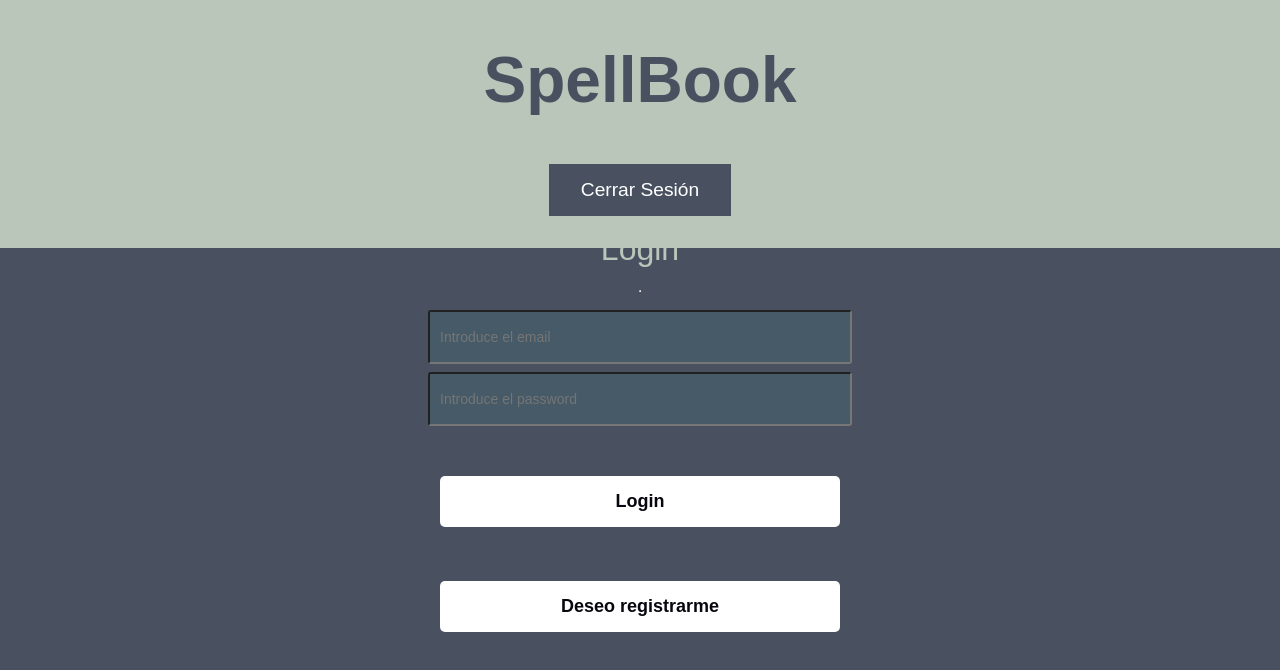
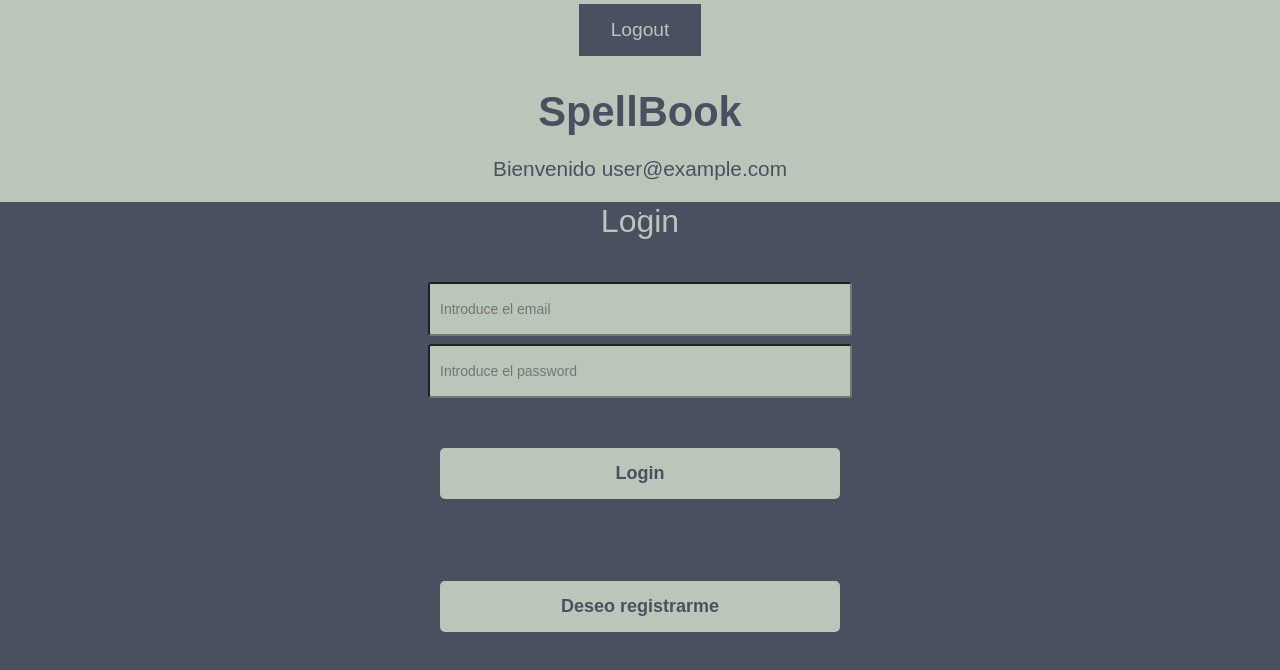
Before and after one commit to fruisua898/DWEC-spell_book, a React (Create React App) app in the folder spellbook/: page /login in a window 1280 px wide. Shown: the top 670 px of the page. Built offline with nearby package versions, Linux system fonts and the light colour scheme; no server answers; sample sign-in values are in the browser's storage.

Commit message:
Finalizado

```diff
--- a/spellbook/src/components/Cargando.jsx
+++ b/spellbook/src/components/Cargando.jsx
@@ -4,7 +4,6 @@ const Cargando = () => {
     return (
         <div className="cargando">
             <p>Cargando ...</p>
-            {/*<img src="/bg.png"></img>*/}
         </div>
     )
 }
--- a/spellbook/src/components/Header.jsx
+++ b/spellbook/src/components/Header.jsx
@@ -1,13 +1,6 @@
 import React from 'react';
 import {auth} from '../firebase';
-import {
-    BrowserRouter as Router,
-    Navigate,
-    useNavigate,
-    Routes,
-    Route,
-    Link
-  } from "react-router-dom";
+import {useNavigate} from "react-router-dom";
 
 
 const Header = (props) => {
@@ -28,20 +21,26 @@ const Header = (props) => {
 
 
     <header>
+        {user === null?
+            (null
+                ):(
+            <button className="dark-grey"
+            onClick={() => logout()}>
+                Logout
+                </button>
+            )}
         <h1>SpellBook</h1>
-        <span>
+
+
 
                 {user === null?
                 (null
                     ):(
-                <button className="logout"
-                onClick={() => logout()}>
-                    Cerrar Sesión
-                    </button>
+                <p>Bienvenido {user.email}</p>
                 )}
 
 
-        </span>
+
 
 
 
--- a/spellbook/src/components/Home.jsx
+++ b/spellbook/src/components/Home.jsx
@@ -1,9 +1,9 @@
-import React, {useState, useEffect, useRef} from "react";
+import React, {useState, useEffect} from "react";
 import Cargando from "./Cargando";
 import SpellCaster from "./SpellCaster";
 import Lista from "./Lista";
-import {db, auth} from "../firebase";
-import {Navigate, useNavigate} from 'react-router-dom'
+import {auth} from "../firebase";
+import {useNavigate} from 'react-router-dom'
 
 
 const Home = () => {
@@ -22,24 +22,15 @@ const Home = () => {
     }
   },[])
 
-  /*const filteredSpellsRef = useRef([]); //
-
-  const checkSpells = spells => {
-    const data = db.collection("hechizos").doc(auth.currentUser.email).get()
-    //const arrayData = data.docs.map (doc => ({id:doc.id}))
-    console.log(data)
-    spells.map(() => {
-
-    })
-  }
-  */
-
   const [spells, setSpells] = useState([]);
 
   useEffect(() => {
     fetch("https://api.open5e.com/spells/?ordering=level_int&limit=321")
       .then(response => response.json())
-      .then (data =>setSpells(data.results))
+      .then (data =>{
+        const newSpells = data.results.map((spell, id) => ({...spell, id }));
+        setSpells(newSpells);
+      })
   },[])
 
     if(spells.length === 0){
--- a/spellbook/src/components/Lista.jsx
+++ b/spellbook/src/components/Lista.jsx
@@ -1,25 +1,60 @@
-import React from 'react';
+import React, {useEffect, useState} from 'react';
 import {auth, db} from '../firebase'
+import firebase from 'firebase/app'
+
 const Lista = (props) => {
+
+    const {listaSpell, setSpells} = props;
+    const [search, setSearch] = useState("");
+
     const user = auth.currentUser;
-    const {listaSpell, setSpells} = props;
+    var path = db.collection("hechizos").doc(user.email);
+
+
+    useEffect(() => {
+        path.get().then((doc) => {
+            const spellsIds = doc.data().id
+            const spellsChecks = listaSpell.map((spell, id) => (
+                spellsIds.includes(id)?{...spell, check:true}:spell
+            ))
+            console.log(spellsChecks)
+            setSpells([...spellsChecks])
+        }).catch((error) => {
+            console.log("Error getting document:", error);
+        });
+    }, [])
 
     function handleCheck(value, id){
+        const newListaSpell = [...listaSpell];
 
-        const newListaSpell = [...listaSpell];
+        if (newListaSpell[id].check =!value){
+
+            path.update({
+                id: firebase.firestore.FieldValue.arrayUnion(id)
+            });
+
+         } else {
+
+            path.update({
+                id: firebase.firestore.FieldValue.arrayRemove(id)
+            });
+         }
         newListaSpell[id].check = !value;
         setSpells(newListaSpell);
 
+
     }
-
+    const filteredSpellsBySearch = listaSpell.filter(spell => spell.name.toLowerCase().includes(search.toLowerCase()));
     return (
         <section className="spellList">
             <h1>Lista</h1>
+            <input placeholder="Filter by name ..." type="search" value={search} onChange={ event => setSearch(event.target.value)}/>
             <table>
 
                 <thead>
 
                 <tr className="tableheader">
+
                     <td>
                         Nombre
                     </td>
@@ -41,9 +76,9 @@ const Lista = (props) => {
                 </thead>
 
                 {
-                    props.listaSpell.map((spell, id) => {
+                    filteredSpellsBySearch.map((spell, id) => {
 
-
+                        console.log(spell.check, spell.name)
                         return(<tbody key={id}>
 
                         <tr>
@@ -67,7 +102,7 @@ const Lista = (props) => {
                             </td>
 
                             <td>
-                                <input type="checkbox" onClick={()=>handleCheck(spell.check, id)} value={spell.check || false}></input>
+                                <input type="checkbox" onClick={()=>handleCheck(spell.check, spell.id)} checked={spell.check || false}></input>
                                 {/* Short circuit - Evitar tipado indeseado */}
                             </td>
                         </tr>
--- a/spellbook/src/components/Login.jsx
+++ b/spellbook/src/components/Login.jsx
@@ -62,15 +62,9 @@ const Login = () => {
                 uid:res.user.uid,
                 registrado:Date.now()
               })
-              await db.collection('hechizos').doc(res.email).set({
-                nombre: "",
-                rango:"",
-                nivel: 0,
-                escuela: "",
-                owner: {
-                        id:res.user.uid,
-                        email:res.user.email
-                        }
+              await db.collection('hechizos').doc(res.user.email).set({
+                    id: []
+
 
               })
             setEmail("")
@@ -114,7 +108,6 @@ const Login = () => {
 
                         <input
                             type="email"
-                            className="form-control mb-2"
                             placeholder="Introduce el email"
                             onChange={e => setEmail(e.target.value)}
                             value={email}
@@ -122,20 +115,19 @@ const Login = () => {
 
                         <input
                             type="password"
-                            className="form-control mb-2"
                             placeholder="Introduce el password"
                             onChange={e => setPass(e.target.value)}
                             value={pass}
                         />
                         <button
-                            className="btn btn-lg btn-dark w-100 mb-2"
+                            className="white-grey"
                         >
                         { esRegistro? "Registrarse":"Login" }
                         </button>
 
 
                         <button
-                            className="btn btn-sm btn-info w-100 mb-2"
+                            className="white-grey"
                             type="button"
                             onClick={() => setEsRegistro(!esRegistro)}
                         >
--- a/spellbook/src/components/SpellCaster.jsx
+++ b/spellbook/src/components/SpellCaster.jsx
@@ -3,13 +3,9 @@ import React from 'react';
 
 const SpellCaster = (props) => {
 
-    const [spells, setSpell] = React.useState([])
-    const [spell, setSpells] = React.useState([])
-    const [hayCambios, setHayCambios] = React.useState(true)
 
     return (
     <section className="spellcaster">
-        <form>
         <h1>Conjuros</h1>
         <table>
         <thead>
@@ -47,11 +43,6 @@ const SpellCaster = (props) => {
 
     </table>
 
-
-
-        </form>
-
-
 </section>
     )
 }
--- a/spellbook/src/css/App.css
+++ b/spellbook/src/css/App.css
@@ -6,6 +6,32 @@ body {
     color: rgba(186, 198, 186, 1);
     font-size: 1.3rem;
 }
+
+header {
+    width: 100%;
+    min-height: 25vh;
+    height: auto;
+    display: flex;
+    flex-direction: column;
+    justify-content: center;
+    align-items: center;
+    color: rgba(73, 81, 96, 1);
+    background-color: rgba(186, 198, 186, 1);
+
+  }
+
+  header > span {
+    margin-left: auto;
+    margin-right: 1rem;
+    margin-top: 1rem;
+  }
+
+  header > h1 {
+      padding: 0;
+      margin:0;
+      width: auto;
+  }
+
 
 main > div{
     display: flex;
@@ -16,7 +42,7 @@ main > div{
 button {
 
   border: none;
-  color: white;
+
   padding: 15px 32px;
   text-align: center;
   text-decoration: none;
@@ -26,42 +52,53 @@ button {
   cursor: pointer;
 }
 
-.logout{
+.dark-grey{
     background-color: rgba(73, 81, 96, 1);
+    color: rgba(186, 198, 186, 1);
     margin-bottom: 2rem;
 }
 
-header {
-    width: 100%;
-    height: auto;
-    display: flex;
-    flex-direction: column;
-    justify-content: center;
-    align-items: center;
+.white-grey{
+    background-color:  rgba(186, 198, 186, 1);
     color: rgba(73, 81, 96, 1);
-    background-color: rgba(186, 198, 186, 1);
-    font-size: 2rem;
     margin-bottom: 2rem;
 }
 
-  header > h1 {
-      width: auto;
-  }
-  header > span > a{
-        margin-right: 2rem;
-  }
-
 .spellList{
-      width: 60%;
+    width: 50%;
 }
 
 
 .spellcaster{
+    width: 40%;
     padding: 1rem;
-    width: 30%;
+    overflow: scroll;
+    display: flex;
+    flex-direction: column;
+    border: 5px;
+    height: 60vh;
+}
+.spellcaster > table > tr{
+    border-collapse:separate;
+    border-spacing: 0 1em;
+}
+.spellcaster > table > tr > td{
+    width: 10%;
 }
 
+input[type=search]{
+    margin-bottom: 1rem;
+    font-size: 1.2rem;
+    width: 100%;
+    background-color:rgba(73, 81, 96, 1);
+    color:rgba(186, 198, 186, 1);
+ }
+
+
+
 section {
+    font-size: 1rem;
+    margin-top: 1rem;
     padding: 1rem;
     overflow: scroll;
     border-radius: 1rem;
@@ -70,19 +107,7 @@ header {
     display: flex;
     flex-direction: column;
     border: 5px;
-    height: 70vh;
-}
-
- .--box-desc {
-
-    margin-top: 5%;
-    width: 90%;
-}
-
-.descSpell{
-    justify-content: center;
-
-    display: inline-block;
+    height: 60vh;
 }
 
 details {
@@ -90,12 +115,6 @@ details {
     border-radius: 4px;
     padding: .5em, .5em 0;
 }
-
-
-tr {
-    padding: 1rem;
-}
-
 
 
 .cargando {
@@ -136,7 +155,7 @@ tr {
     display: block;
     height: 50px;
     width: 100%;
-    background-color: rgba(34, 211, 211, 0.07);
+    background-color: rgba(186, 198, 186, 1);
     border-radius: 3px;
     padding: 0 10px;
        margin-top: 8px;
@@ -147,8 +166,6 @@ tr {
 .form-login > button{
     margin-top: 50px;
     width: 100%;
-    background-color: #ffffff;
-    color: #080710;
     padding: 15px 0;
     font-size: 18px;
     font-weight: 600;
--- a/spellbook/src/firebase.js
+++ b/spellbook/src/firebase.js
@@ -23,7 +23,6 @@ const firebaseConfig = {
 // Initialize Firebase
 
 app.initializeApp(firebaseConfig);
-
 const db = app.firestore();
 const auth = app.auth();
 
```
Also changed, not shown: spellbook/public/licko_cat.gif (deleted), 1 other file (tests, documents, lock files or other folders). Lines whose indentation alone changed are shown as unchanged.
